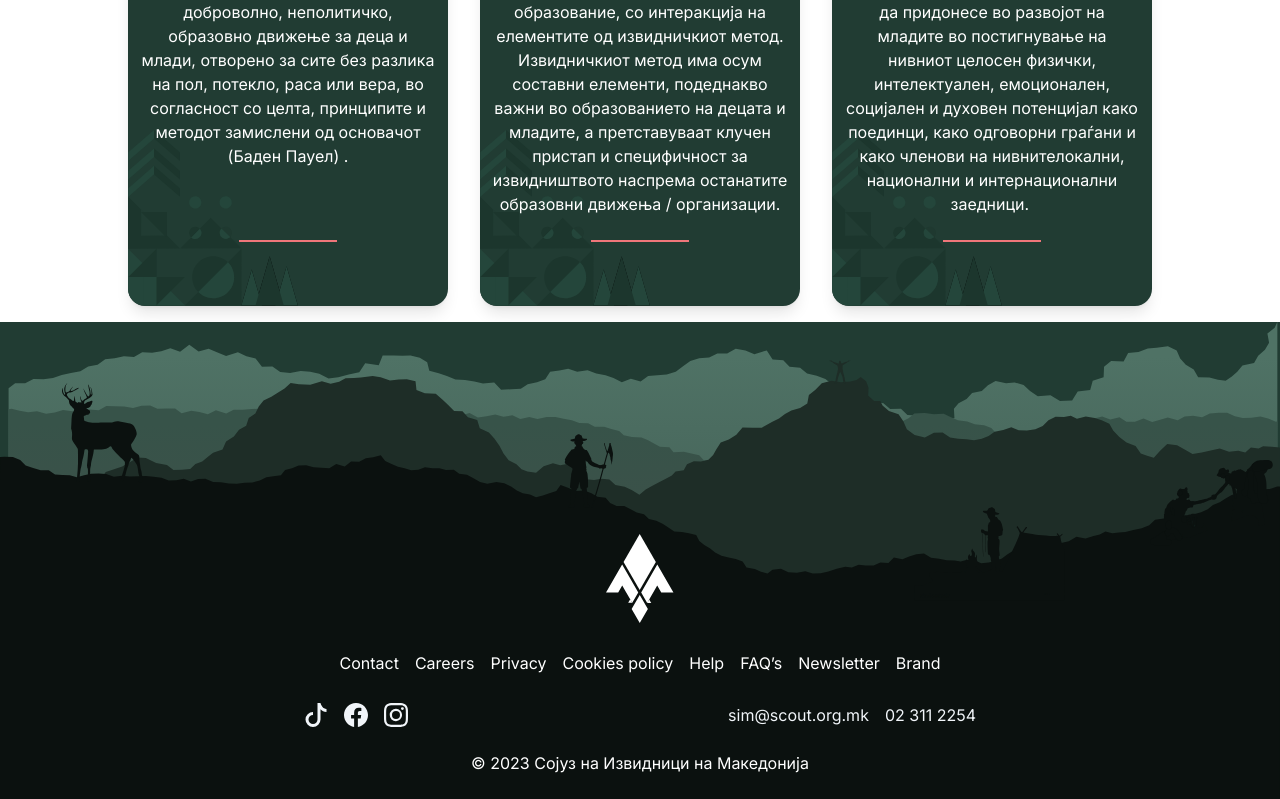
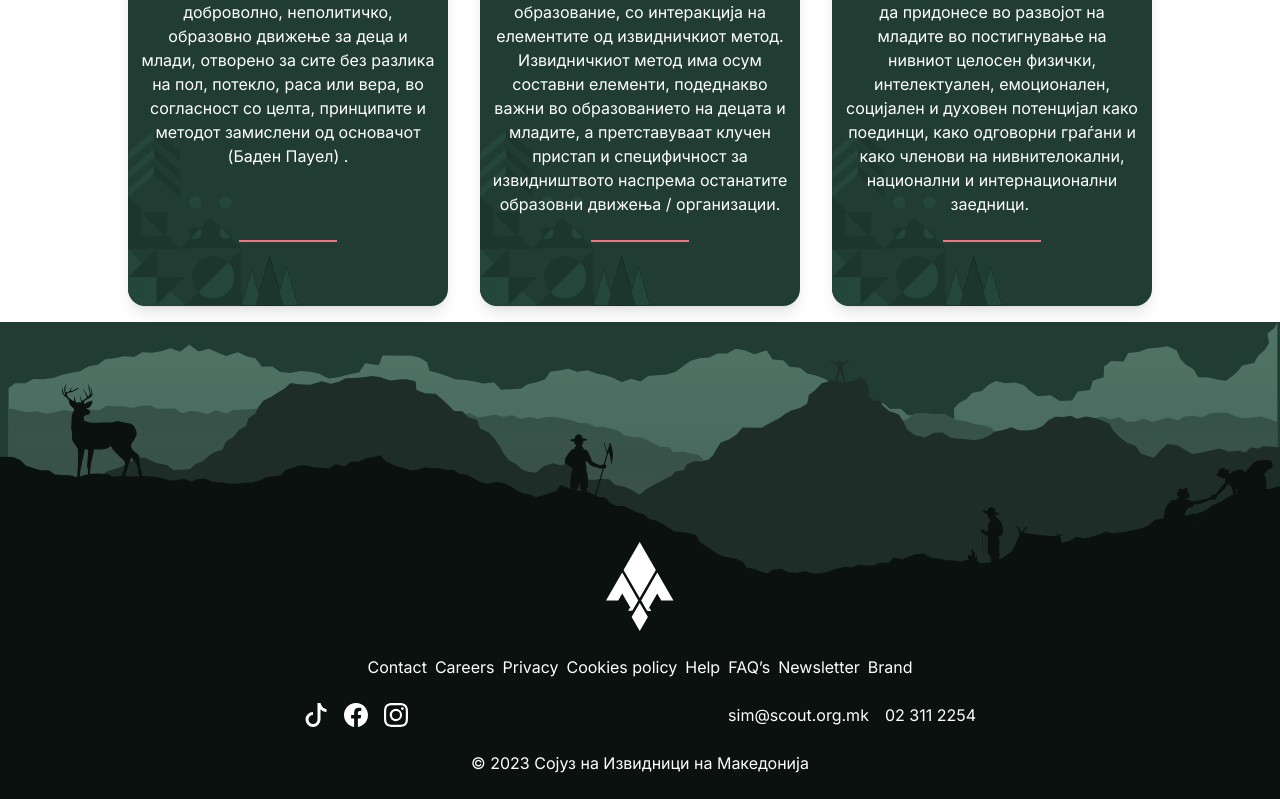
Before and after one commit to andrijantasevski/izvidnici.mk, a Next.js app: page / in a window 1280 px wide. Shown: the part 1194-1993 px from the top of the page. Built offline with nearby package versions, Linux system fonts and the light colour scheme.

Commit message:
fix: footer for desktop completed.

```diff
--- a/src/components/common/Footer.tsx
+++ b/src/components/common/Footer.tsx
@@ -36,31 +36,37 @@ const Footer = () => {
           <Image src={footerIcon} alt="Banner Image" />
         </div>
 
-        <ul className="flex w-full flex-wrap justify-center">
+        <ul className="flex w-full flex-wrap justify-center gap-2">
           {footerLinks.map((link, index) => (
-            <li key={index} className="mx-2 my-1">
-              <Link href={link.linkTo}>{link.siteName}</Link>
+            <li key={index}>
+              <Link className="hover:text-base-200" href={link.linkTo}>
+                {link.siteName}
+              </Link>
             </li>
           ))}
         </ul>
 
         <div className="flex justify-between">
-          <div className="flex items-center">
-            <BsTiktok className="mr-4 text-2xl text-slate-100" />
-            <BsFacebook className="mr-4 text-2xl text-slate-100" />
-            <BsInstagram className="text-2xl text-slate-100" />
+          <div className="flex items-center gap-4">
+            <Link href="/">
+              <BsTiktok className="text-2xl hover:text-base-200" />
+            </Link>
+
+            <Link href="/">
+              <BsFacebook className="text-2xl hover:text-base-200" />
+            </Link>
+
+            <Link href="/">
+              <BsInstagram className="text-2xl hover:text-base-200" />
+            </Link>
           </div>
 
           <ul className="flex items-center">
             <li className="mr-4">
-              <a href="mailto:sim@scout.org.mk" className="text-slate-100">
-                sim@scout.org.mk
-              </a>
+              <a href="mailto:sim@scout.org.mk">sim@scout.org.mk</a>
             </li>
             <li>
-              <a href="tel:+023112254" className="text-slate-100">
-                02 311 2254
-              </a>
+              <a href="tel:+023112254">02 311 2254</a>
             </li>
           </ul>
         </div>
```
